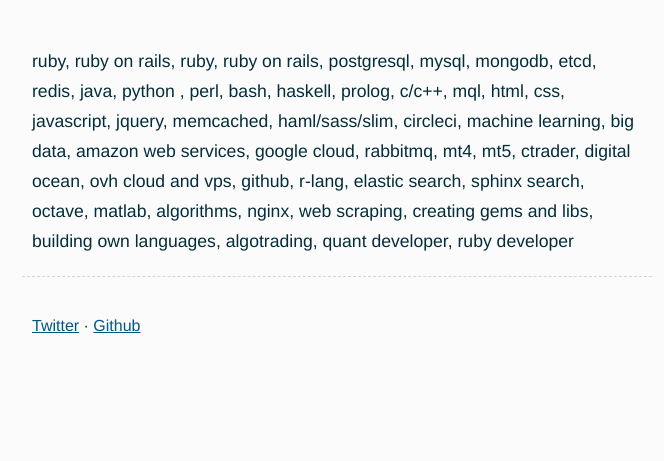
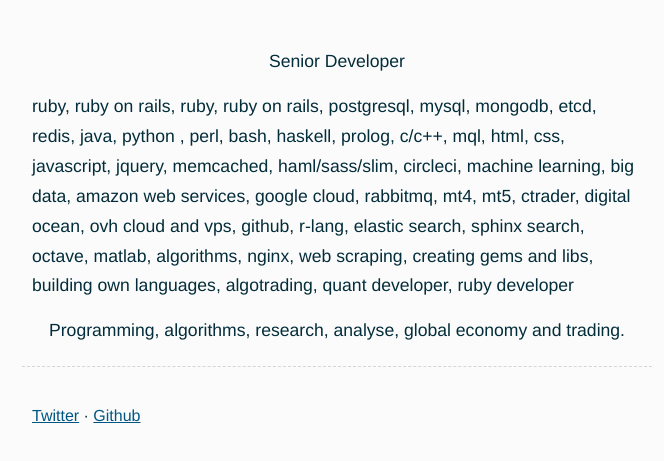
Before and after one commit to lukaszsliwa/lukaszsliwa.pl, a plain HTML site: page index.html in a window 1280 px wide. Shown: the part 91-552 px from the top of the page, without its empty margins (303-967 px from the left). Drawn offline with Linux system fonts and the light colour scheme.

Commit message:
Subtitle

```diff
--- a/index.html
+++ b/index.html
@@ -20,6 +20,7 @@
 		<h1 class="fn">Łukasz Śliwa</h1>
 	</header>
     <section class="about">
+        <p style="text-align: center">Senior Developer</p>
         <p>
        ruby, ruby on rails, ruby, ruby on rails, postgresql,
 mysql, mongodb, etcd, redis, java, python , perl,
@@ -28,9 +29,10 @@ amazon web services, google cloud, rabbitmq, mt4, mt5, ctrader, digital ocean, o
 octave, matlab, algorithms, nginx, web scraping, creating gems and libs, building own languages, algotrading, quant developer, ruby developer
         </p>
 	<p style="text-align: center">
-
+		Programming, algorithms, research, analyse, global economy and trading.
 	</p>
         <p>
+
 	</p>
     </section>
 
```
